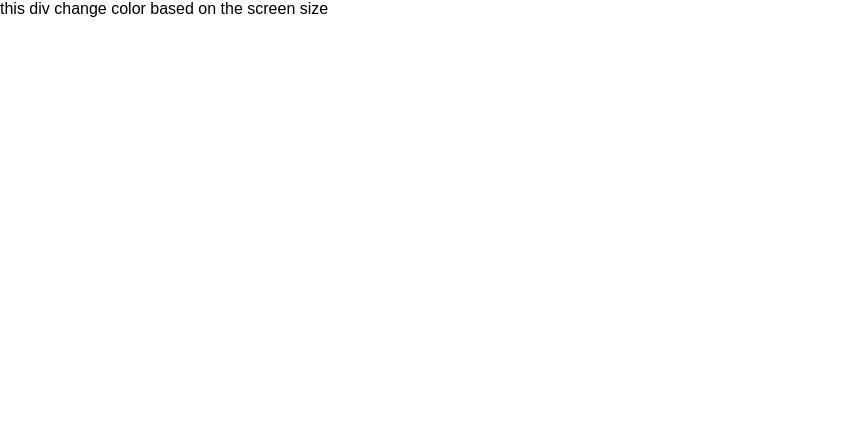
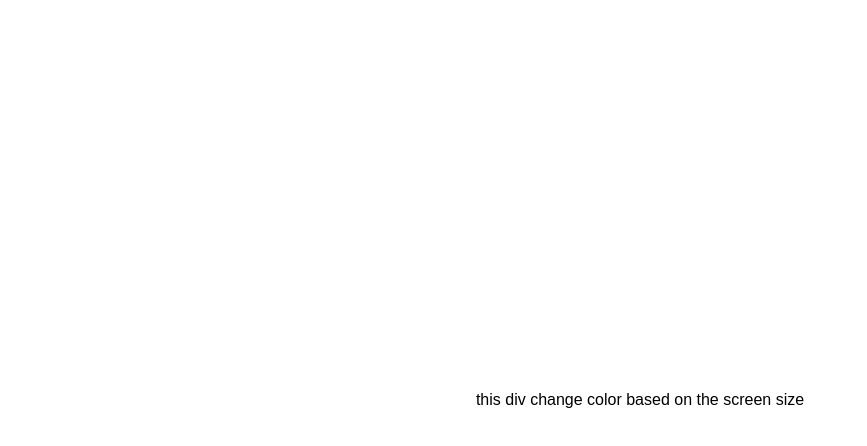
Before and after one commit to hitarthsh/complete-web-development-course, a plain HTML site: page CSS/08_reaponsive/breakPoint.html in a window 1280 px wide. Shown: the whole page, without its empty margins (0-867 px from the left). Drawn offline with Linux system fonts and the light colour scheme.

Commit message:
set_center

```diff
--- a/CSS/08_reaponsive/breakPoint.html
+++ b/CSS/08_reaponsive/breakPoint.html
@@ -9,6 +9,10 @@
             margin: 0px;
             padding: 0px;
             font-family: Arial, Helvetica, sans-serif;
+            display: flex;
+            justify-content: center;
+            align-items: center;
+            height: 100vh;
         }
     </style>
   </head>
```
